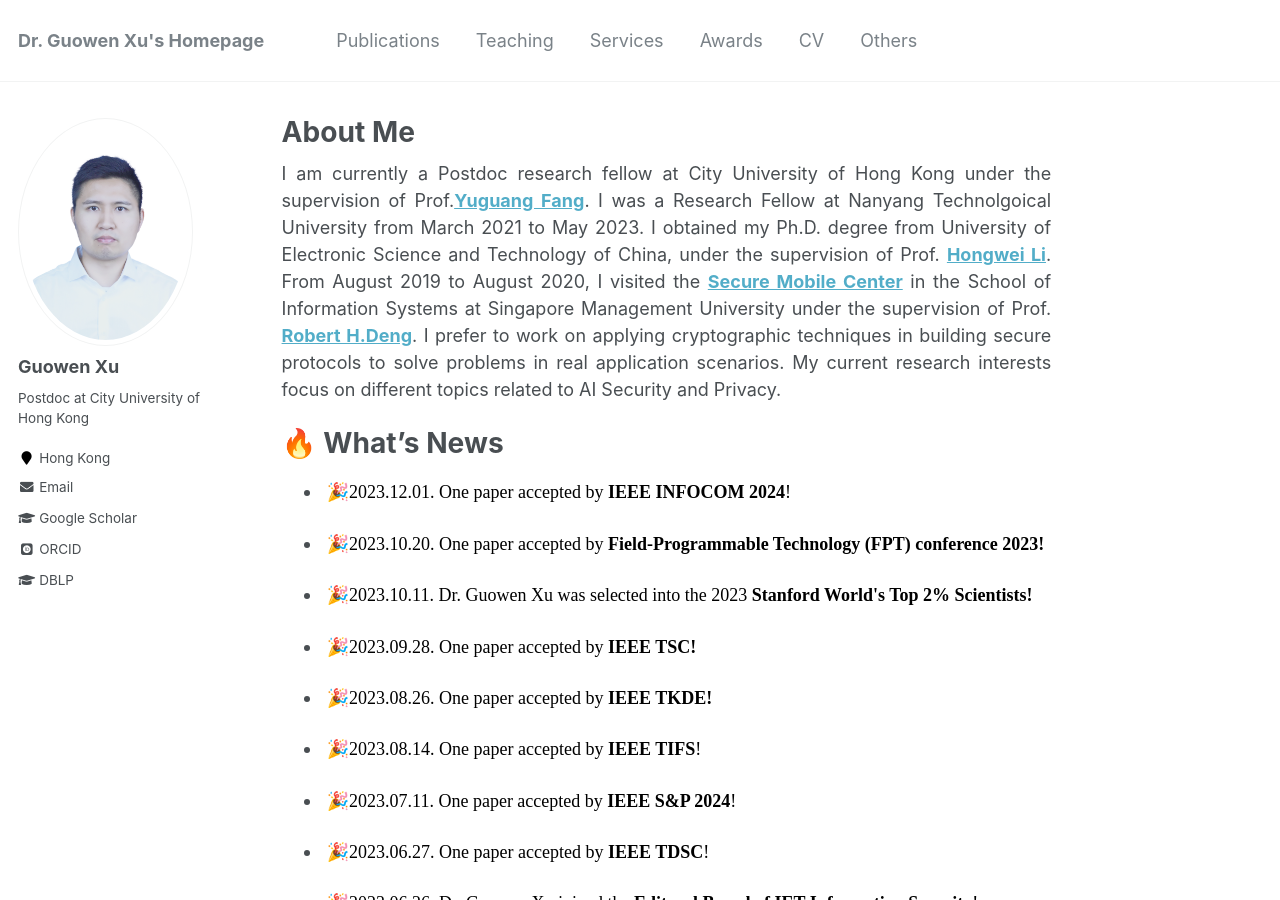
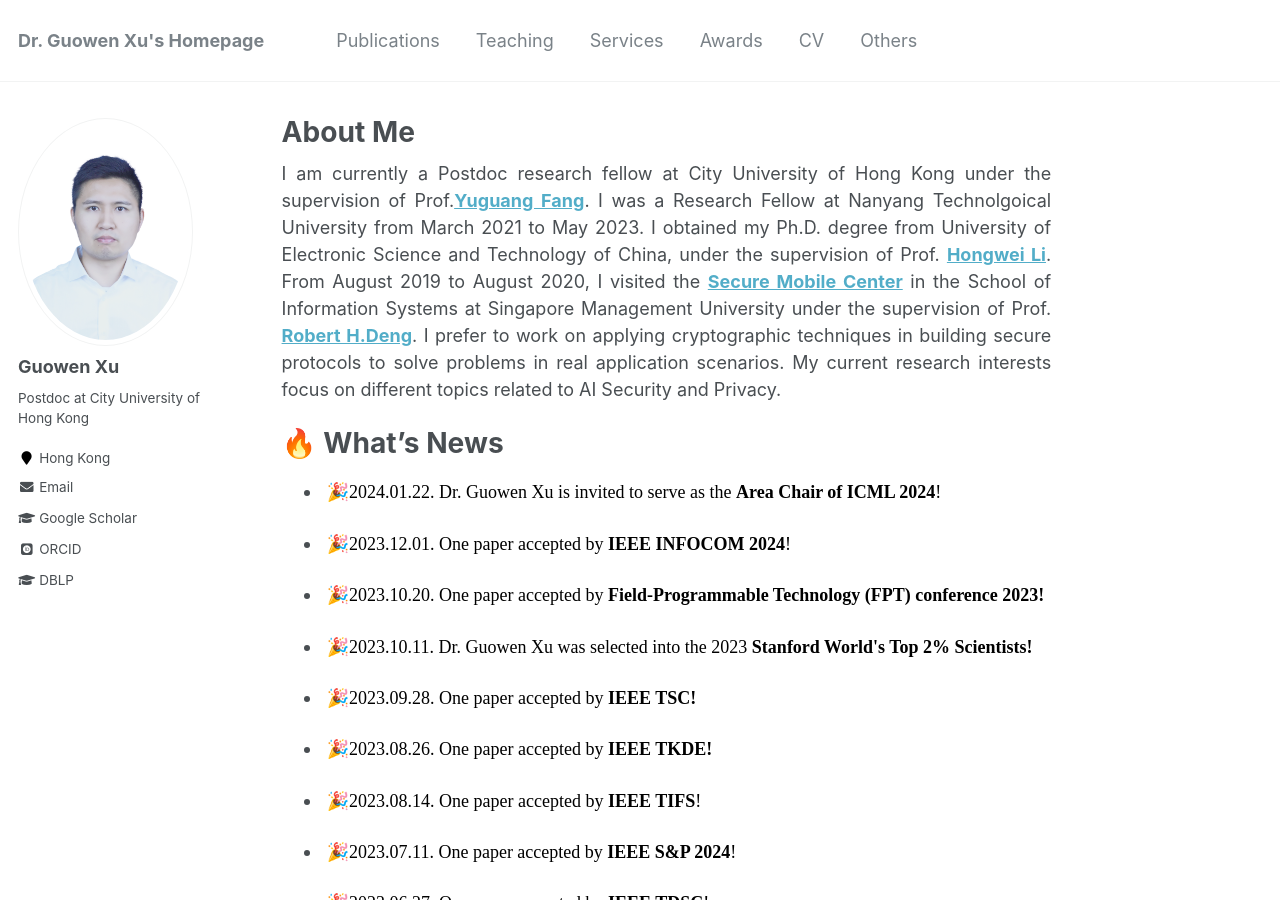
Before and after one commit to Guowen-xu/guowen-xu.github.io, a Jekyll site: the page built from _pages/about.md, in a window 1280 px wide and 900 px high. Built offline with Jekyll 4.4.1, drawn with Linux system fonts in a browser that asks for light colours; some web fonts are replaced.

Commit message:
Update about.md

```diff
--- a/_pages/about.md
+++ b/_pages/about.md
@@ -15,6 +15,7 @@ redirect_from:
 
   🔥 What's News
 ======
+- <p align="justify">&nbsp;🎉<font face="Times New Roman" color=black size=4>2024.01.22. Dr. Guowen Xu is invited to serve as the  <b>Area Chair of ICML 2024</b>!</font></p>
 - <p align="justify">&nbsp;🎉<font face="Times New Roman" color=black size=4>2023.12.01. One paper accepted by  <b>IEEE  INFOCOM 2024</b>!</font></p>
 - <p align="justify"> &nbsp;🎉<font face="Times New Roman" color=black size=4>2023.10.20. One paper accepted by <b>  Field-Programmable Technology (FPT) conference 2023!</b></font></p>
 - <p align="justify"> &nbsp;🎉<font face="Times New Roman" color=black size=4>2023.10.11. Dr. Guowen Xu was selected into the 2023 <b>Stanford World's Top 2% Scientists!</b></font></p>
```
